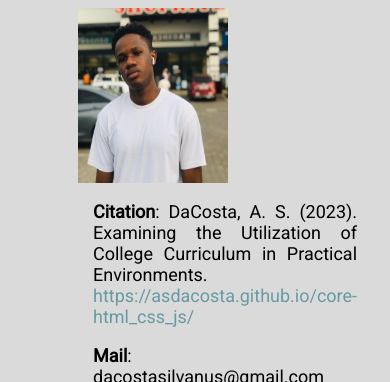
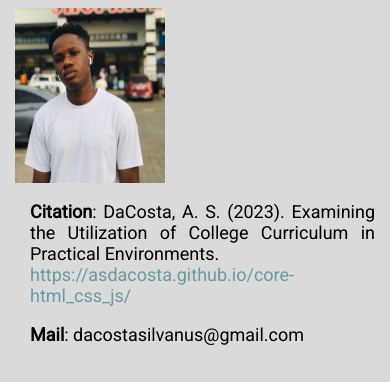
Before and after one commit to asdacosta/Projects-html_css_js, a plain HTML site: page core-blend/college-research/index.html in a window 390 px wide. Shown: the top 382 px of the page. Drawn offline with Linux system fonts and the light colour scheme; files whose address does not match are found by name.

Commit message:
Set a min width to favor display on mobile devices

```diff
--- a/core-blend/college-research/style.css
+++ b/core-blend/college-research/style.css
@@ -22,6 +22,7 @@ html {
 body {
     flex: 0 1 60%;
     overflow: auto;
+    min-width: 360px;
 }
 
 .bulletin {
```
